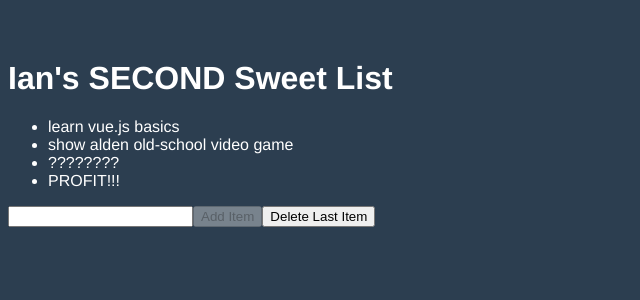
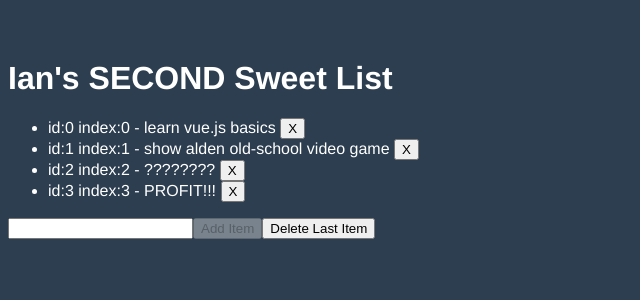
Before and after one commit to nastajus/vue-todo-app, a Vue app: page / in a window 1280 px wide. Shown: the top 300 px of the page, without its empty margins (0-640 px from the left). Built offline with nearby package versions, Linux system fonts and the light colour scheme.

Commit message:
actually deletes item correctly

```diff
--- a/src/components/TodoItemThing.vue
+++ b/src/components/TodoItemThing.vue
@@ -1,5 +1,13 @@
 <template>
-  <li>{{ text }}</li>
+  <li>
+    {{ text }}
+    <button @click="deleteMe">X</button>
+  </li>
+
+  <!-- <button @click=deleteMe></button> -->
+  <!-- ERROR: The template root requires exactly one element.eslint-plugin-vue  -->
+
+  <!-- v-bind = : , v-on = @  -->
 </template>
 
 <script>
@@ -24,7 +32,14 @@ export default {
 
   computed: {
   },
-  methods: {},
+  methods: {
+      deleteMe() {
+          ///HERE>
+
+          //string what we want the event to be named, followed by parameters typically.
+        this.$emit('remove')
+      }
+  },
 
 }
 </script>
--- a/src/components/TodoThing.vue
+++ b/src/components/TodoThing.vue
@@ -4,9 +4,10 @@
     <p>
       <ul>
         <TodoItemThing
-          v-for="item in items"
+          v-for="(item, index) in items"
           :key="item.id"
-          :text="item.text"
+          :text="`id:${item.id} index:${index} - ${item.text}`"
+          @remove="removeItem(item.id)"
           />
       </ul>
     </p>
@@ -61,6 +62,19 @@ export default {
       this.newText = ""
     },
 
+    removeItem (id) {
+      console.log(id)
+
+      //one way.. first only...
+      // const index = this.items.findIndex(item => item.id === id)
+      // if (index === -1) { return }
+      // this.items.splice(index, 1)
+
+      //since js moving to more functional world
+      // filter ~= more aggresive ;)
+      this.items = this.items.filter(item => item.id !== id)
+    },
+
     deleteLast () {
       this.items.splice(this.items.length-1)
     }
```
